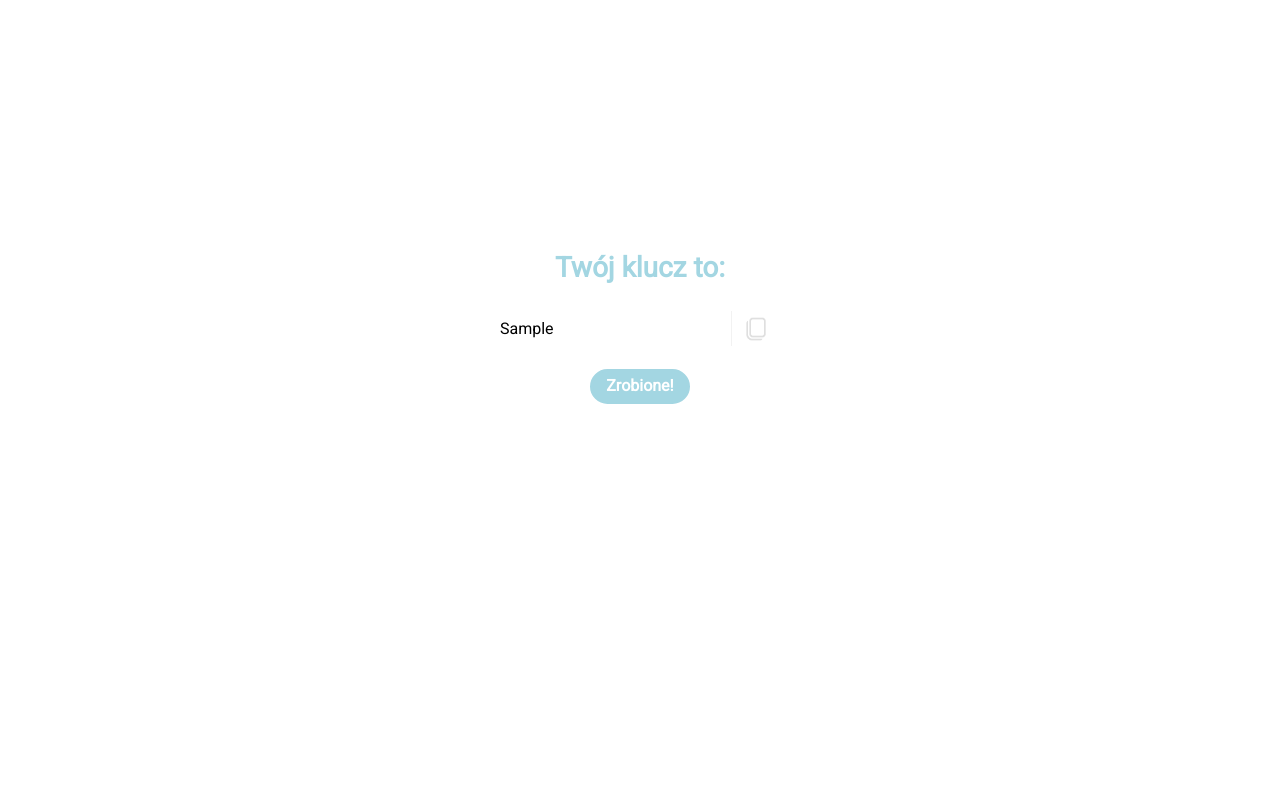
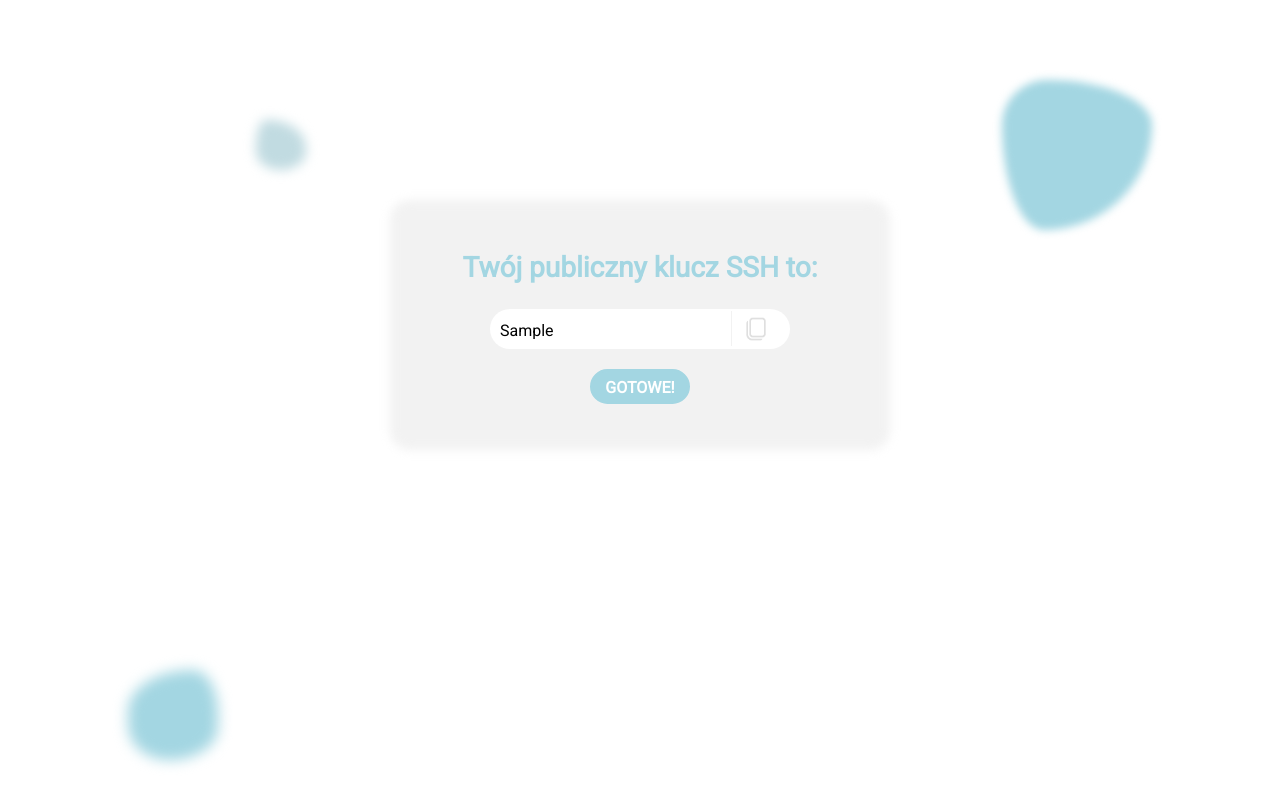
Before and after one commit to michal-siedlecki/HiLoTeam, a Flask app: template templates/keys_success.html in a window 1280 px wide. Run offline with Flask 3, Linux system fonts and the light colour scheme; the template is opened without the code that fills it: most values are stand-ins (such as "Sample title", 1, 10 or a date in 2020); some libraries are stand-ins or nearby versions.

Commit message:
frontend fixes

```diff
--- a/static/styles.css
+++ b/static/styles.css
@@ -61,7 +61,9 @@
 
 .main__keyGenerator--key {
     font-weight: 200;
+    height: 20px;
     width: 250px;
+    white-space: nowrap;
     overflow-y: hidden;
     -ms-overflow-style: none;
     scrollbar-width: none;
@@ -94,6 +96,7 @@
 
 .main__keyGenerator--buttonSpan {
     font-weight: 600;
+    height: 20px;
     color: #FFF;
     z-index: 10;
 }
@@ -164,4 +167,7 @@
     border: 3px solid var(--secondary);
     border-radius: 20px;
     background-color: var(--secondary);
+    display: flex;
+    justify-content: center;
+    align-items: center;
 }
--- a/templates/keys_success.html
+++ b/templates/keys_success.html
@@ -13,20 +13,26 @@
 </head>
 
 <body>
+    <div class="backgroundBlob"></div>
+    <div class="backgroundBlob2"></div>
+    <div class="backgroundBlob3"></div>
     <div class="main__keyGenerator--parent mt-[200px]">
-        <div class="main__keyGenerator--container">
-            <h2 class="main__keyGenerator--heading font-bold">Twój klucz to:</h2>
+        <div class="main__keyGenerator--container relative">
+            <div class="main__keyGenerator--containerBlur absolute"></div>
+            <h2 class="main__keyGenerator--heading font-bold">Twój publiczny klucz SSH to:</h2>
             <div class="main__keyGenerator--keyContainer">
                 <span class="main__keyGenerator--key">
                     {{public_key}}
                 </span>
                 <div class="main__keyGenerator--line"></div>
-                <img class="main__keyGenerator--copy" src="{{ url_for('static', filename='images/copyIcon.png') }}">
+                <img class="main__keyGenerator--copy" src="images/copyIcon.png" />
             </div>
             <div class="relative">
+                <form action="/run_script" method="post">
                     <button class="button-hover2">
-                        <span class="main__keyGenerator--buttonSpan relative">Zrobione!</span>
+                        <span class="main__keyGenerator--buttonSpan relative">GOTOWE!</span>
                     </button>
+                </form>
             </div>
         </div>
     </div>
```
